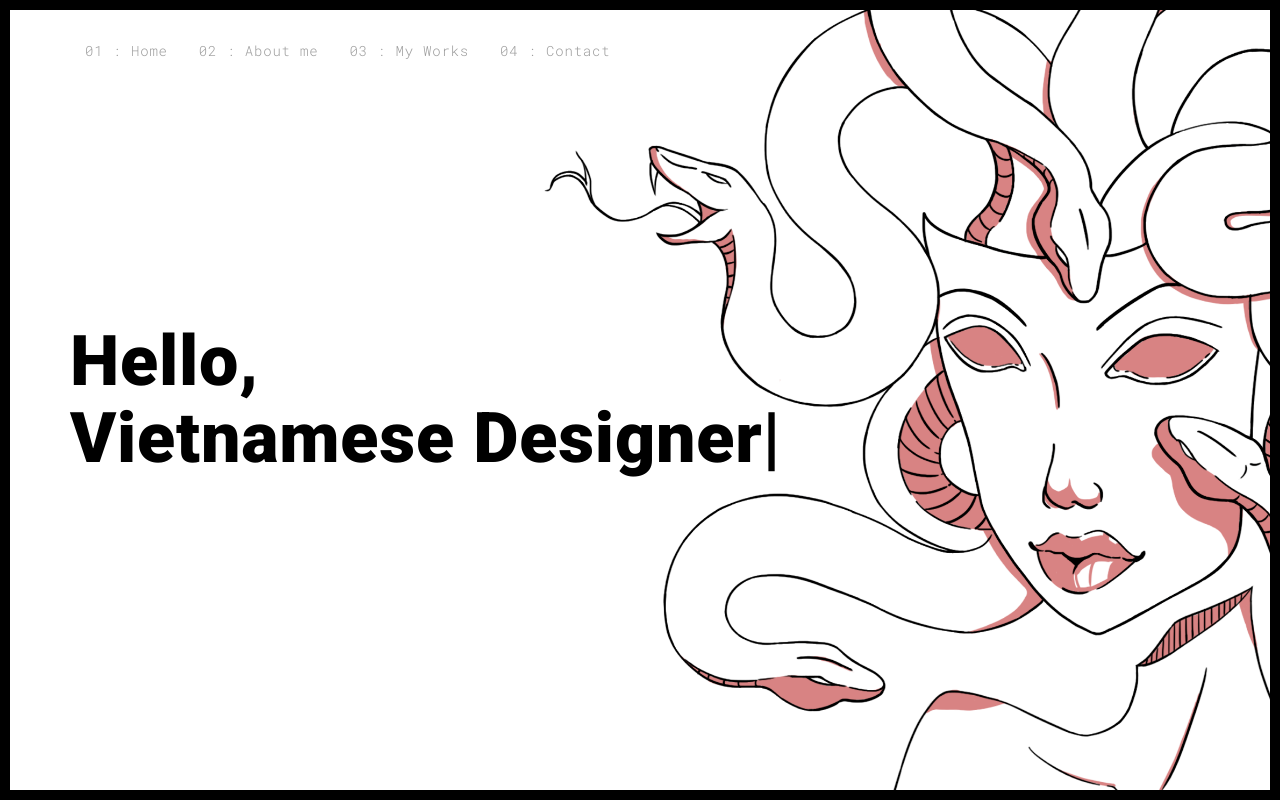
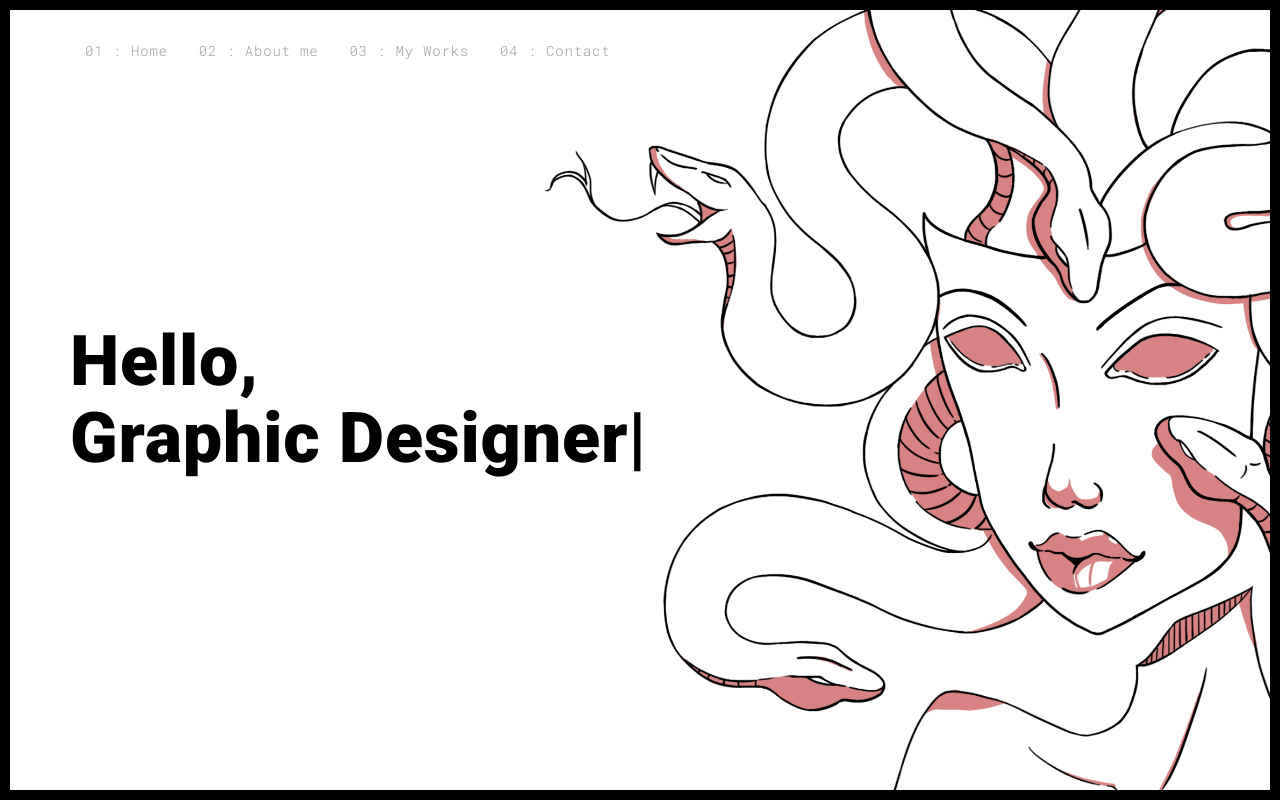
Before and after one commit to sirenee/portfolio, a plain HTML site: page index.html in a window 1280 px wide. Drawn offline with Linux system fonts and the light colour scheme.

Commit message:
Update index.html

```diff
--- a/index.html
+++ b/index.html
@@ -59,7 +59,7 @@
               <h1>Hello,<br>
                 <span id="typed-strings">
                   <span>I'm Sirene</span>
-                  <span>Vietnamese Designer</span>
+                  <span>Graphic Designer</span>
                   <span>Working as a Freelance</span>
                 </span>
                 <span id="typed"></span>
```
